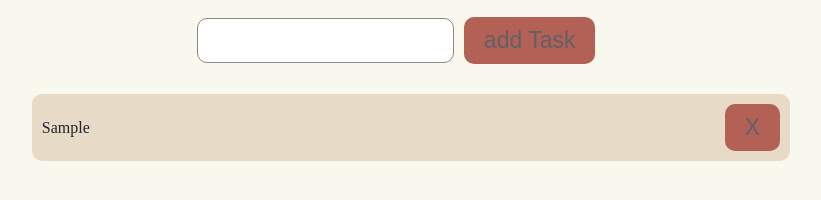
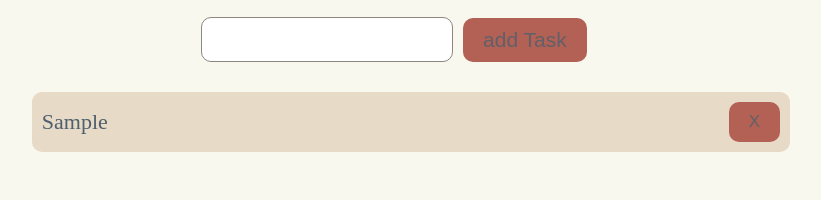
Before and after one commit to IraGur/ToDo_List, a plain HTML site: page index.html in a window 1280 px wide. Both pictures are taken after typing "Sample" into the empty fields and a click on the button "add Task". Shown: the part 156-356 px from the top of the page, without its empty margins (229-1050 px from the left). Drawn offline with Linux system fonts and the light colour scheme.

Commit message:
brush-up

```diff
--- a/styles.css
+++ b/styles.css
@@ -43,8 +43,12 @@ button {
    border: none;
    border-radius: 10px;
    color: rgb(78 95 110 / 80%);
-   font-size: 23px;
+   font-size: 21px;
    cursor: pointer;
+}
+
+.remove-button {
+   font-size: 17px;
 }
 
 .tasks {
@@ -52,6 +56,8 @@ button {
    width: 60%;
    display: flex;
    flex-direction: column;
+   color: #4e5f6e;
+   font-size: 22px;
 }
 
 .task {
@@ -72,4 +78,6 @@ button {
 
 .warning {
    display: none;
+   color: #b36154;
+   font-size: 22px;
 }
```
